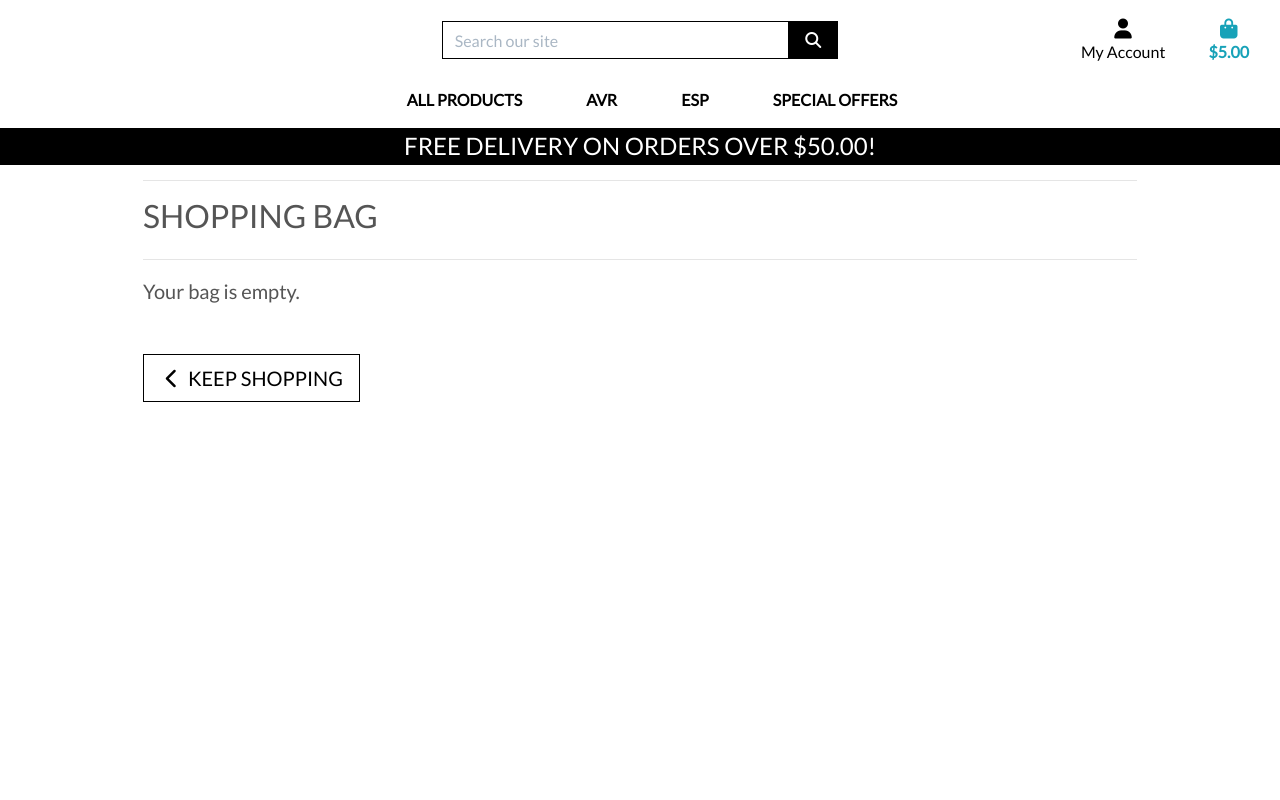
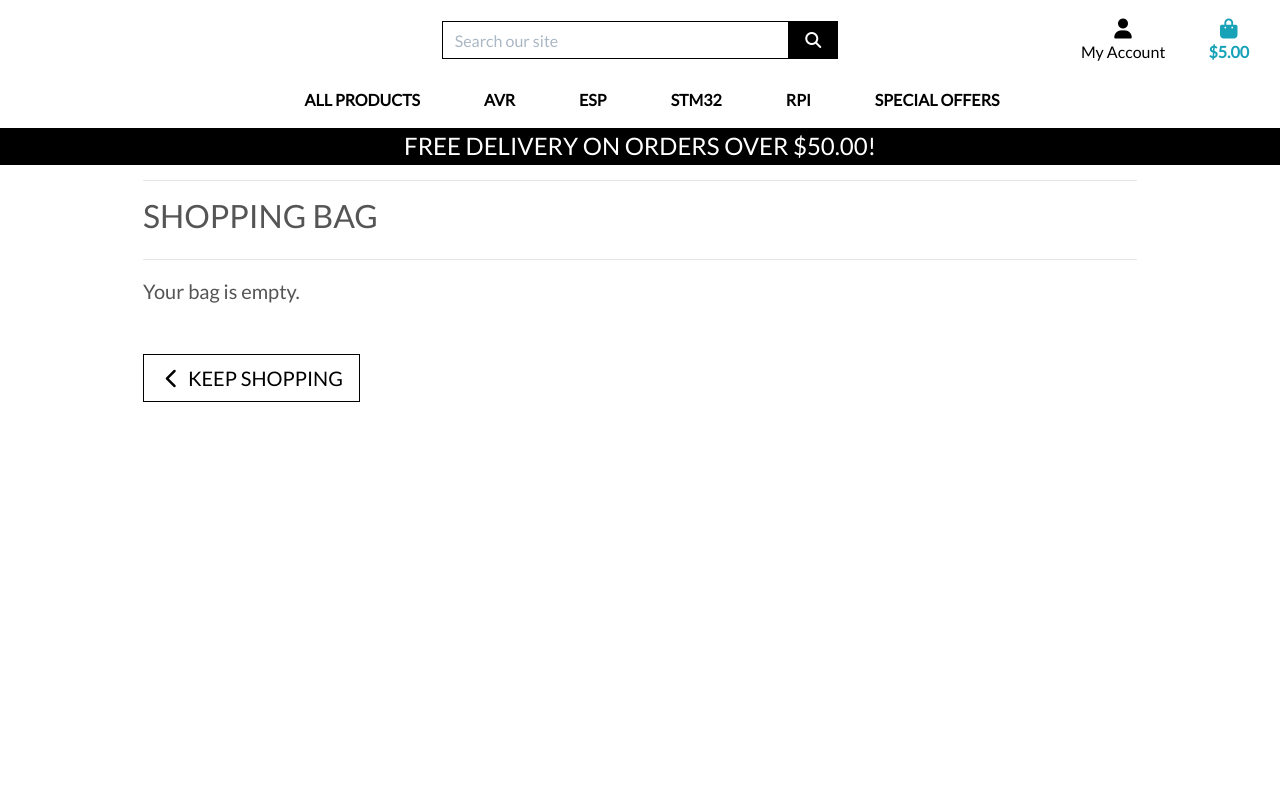
Before and after one commit to devbmv/ArduinoLab, a Django app: page /bag/ in a window 1280 px wide. Run offline with Django 3.2, Linux system fonts and the light colour scheme; data that the repository does not hold is empty; some libraries are stand-ins or nearby versions.

Commit message:
Ad menu items

```diff
--- a/templates/includes/main-nav.html
+++ b/templates/includes/main-nav.html
@@ -43,7 +43,32 @@
                 <a href="{% url 'products' %}?category=esp32,esp8266" class="dropdown-item">All ESP Products</a>
             </div>
         </li>
+                <!-- STM32 Dropdown -->
+                <li class="nav-item dropdown">
+                    <a class="logo-font font-weight-bold nav-link text-black mr-5" href="#" id="esp-link" data-toggle="dropdown" aria-haspopup="true" aria-expanded="false">
+                        STM32
+                    </a>
+                    <div class="dropdown-menu border-0" aria-labelledby="esp-link">
+                        <a href="{% url 'products' %}?category=STM32" class="dropdown-item">STM32H743ZI</a>
+                        <a href="{% url 'products' %}?category=STM32" class="dropdown-item">STM32F429ZI</a>
+                        <a href="{% url 'products' %}?category=STM32" class="dropdown-item">STM32L476RG</a>
+                        <a href="{% url 'products' %}?category=STM32" class="dropdown-item">All ESP Products</a>
+                    </div>
+                </li>
 
+                <!-- Raspberry pi Dropdown -->
+                <li class="nav-item dropdown">
+                    <a class="logo-font font-weight-bold nav-link text-black mr-5" href="#" id="esp-link" data-toggle="dropdown" aria-haspopup="true" aria-expanded="false">
+                        RPi
+                    </a>
+                    <div class="dropdown-menu border-0" aria-labelledby="esp-link">
+                        <a href="{% url 'products' %}?category=RPi" class="dropdown-item">Raspberry Pi 4 Model B</a>
+                        <a href="{% url 'products' %}?category=RPi" class="dropdown-item">Raspberry Pi 4 Model B</a>
+                        <a href="{% url 'products' %}?category=RPi" class="dropdown-item">Raspberry Pi Zero W</a>
+                        <a href="{% url 'products' %}?category=RPi" class="dropdown-item">All RPi Products</a>
+
+                    </div>
+                </li>
         <!-- Special Offers Dropdown -->
         <li class="nav-item dropdown">
             <a class="logo-font font-weight-bold nav-link text-black" href="#" id="specials-link" data-toggle="dropdown" aria-haspopup="true" aria-expanded="false">
```
